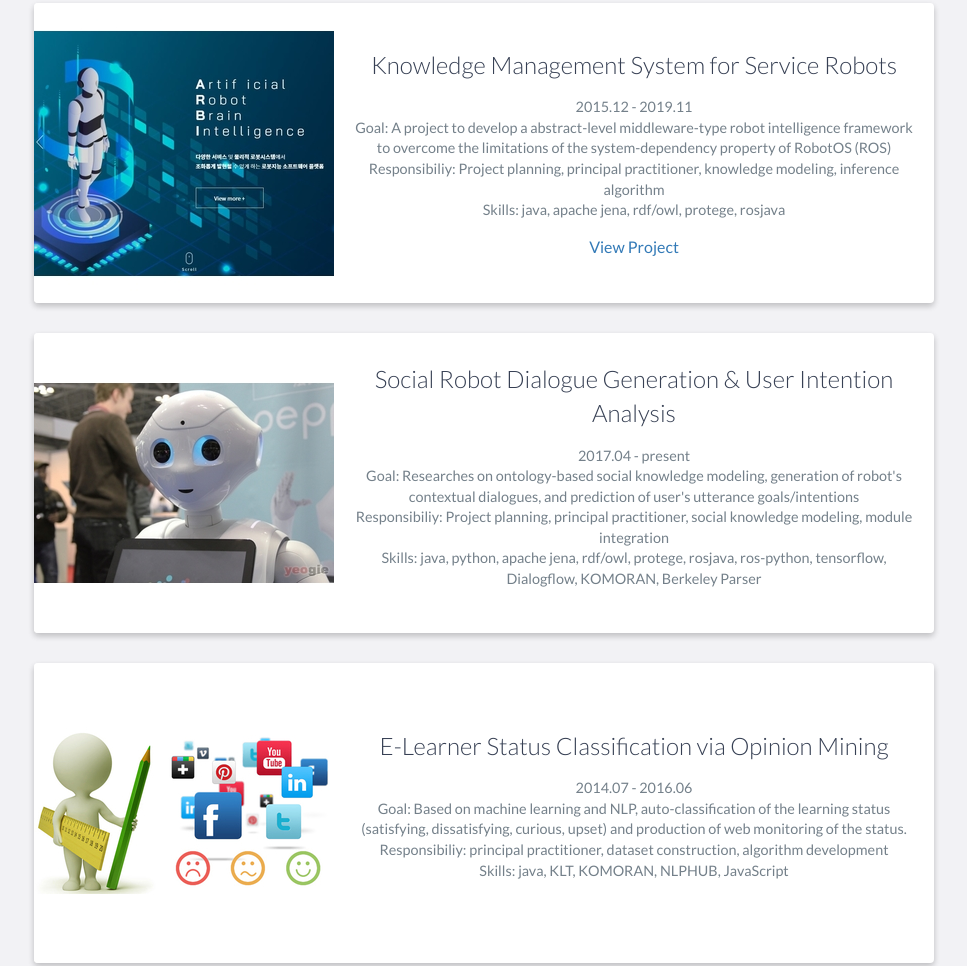
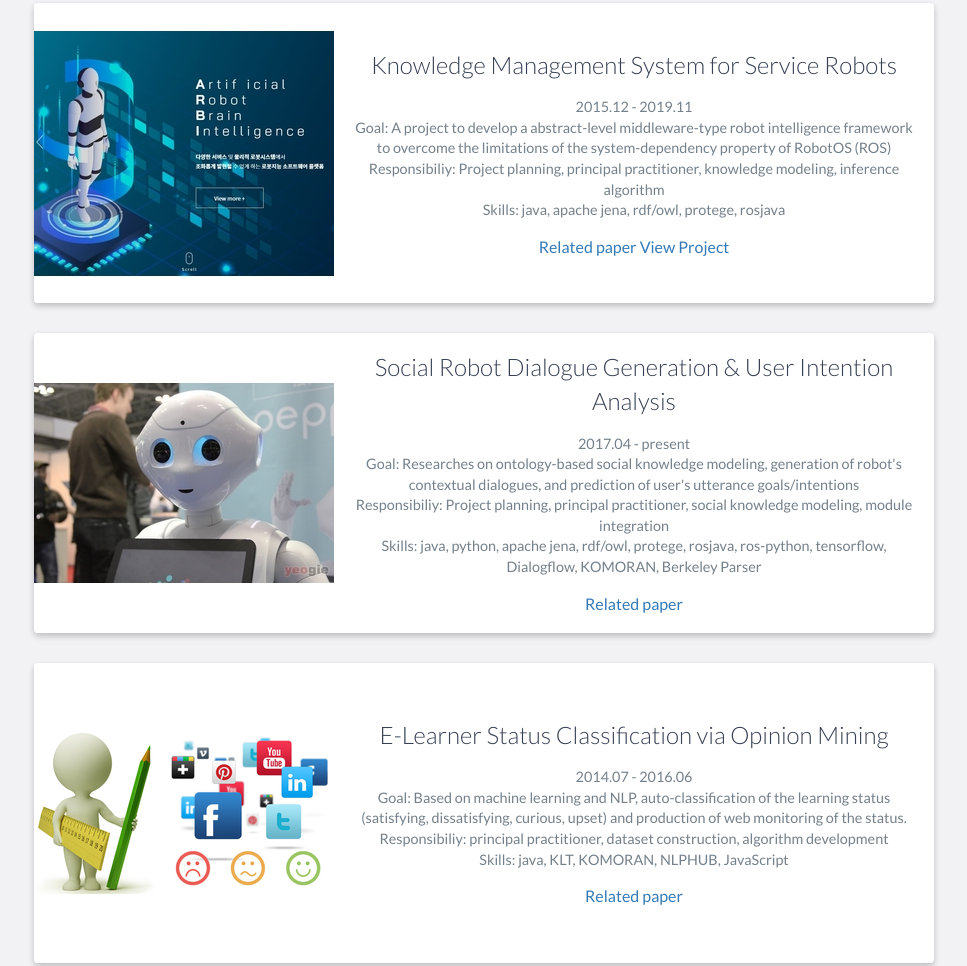
Before and after one commit to tim0225/tim0225.github.io, a website: page index.html in a window 1280 px wide. Shown: the part 5433-6399 px from the top of the page, without its empty margins (156-1123 px from the left). Drawn offline with nearby package versions, Linux system fonts and the light colour scheme.

Commit message:
include paper links

```diff
--- a/index.html
+++ b/index.html
@@ -299,6 +299,7 @@
                             Responsibiliy: Project planning, principal practitioner, knowledge modeling, inference algorithm<br>
                             Skills: java, apache jena, rdf/owl, protege, rosjava
                         </p>
+                        <a href="https://dl.acm.org/doi/pdf/10.1145/3341105.3373977">Related paper</a>
                         <a href="http://robot-arbi.kr/html/">View Project</a>
                     </div>
                     <!-- End .project-info -->
@@ -318,6 +319,7 @@
                             Responsibiliy: Project planning, principal practitioner, social knowledge modeling, module integration<br>
                             Skills: java, python, apache jena, rdf/owl, protege, rosjava, ros-python, tensorflow, Dialogflow, KOMORAN, Berkeley Parser
                         </p>
+                        <a href="http://www.dbpia.co.kr/pdf/pdfView.do?nodeId=NODE07503203&mark=0&useDate=&bookmarkCnt=0&ipRange=N&language=ko_KR">Related paper</a>
                     </div>
                     <!-- End .project-info -->
                 </div>
@@ -336,6 +338,7 @@
                             Responsibiliy: principal practitioner, dataset construction, algorithm development  <br>
                             Skills: java, KLT, KOMORAN, NLPHUB, JavaScript
                         </p>
+                        <a href="http://www.dbpia.co.kr/pdf/pdfView.do?nodeId=NODE06394228">Related paper</a>
                     </div>
                     <!-- End .project-info -->
                 </div>
```
